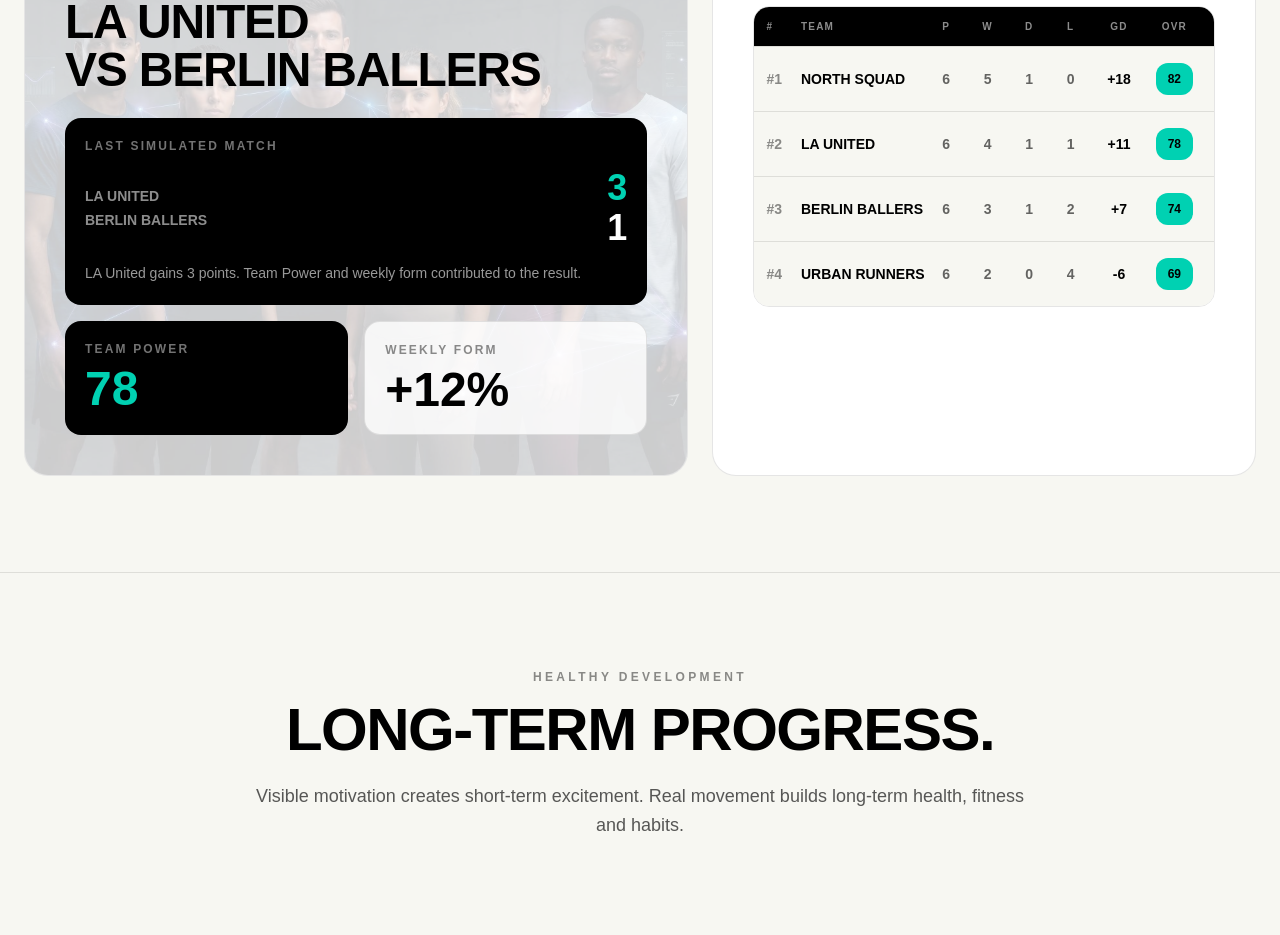
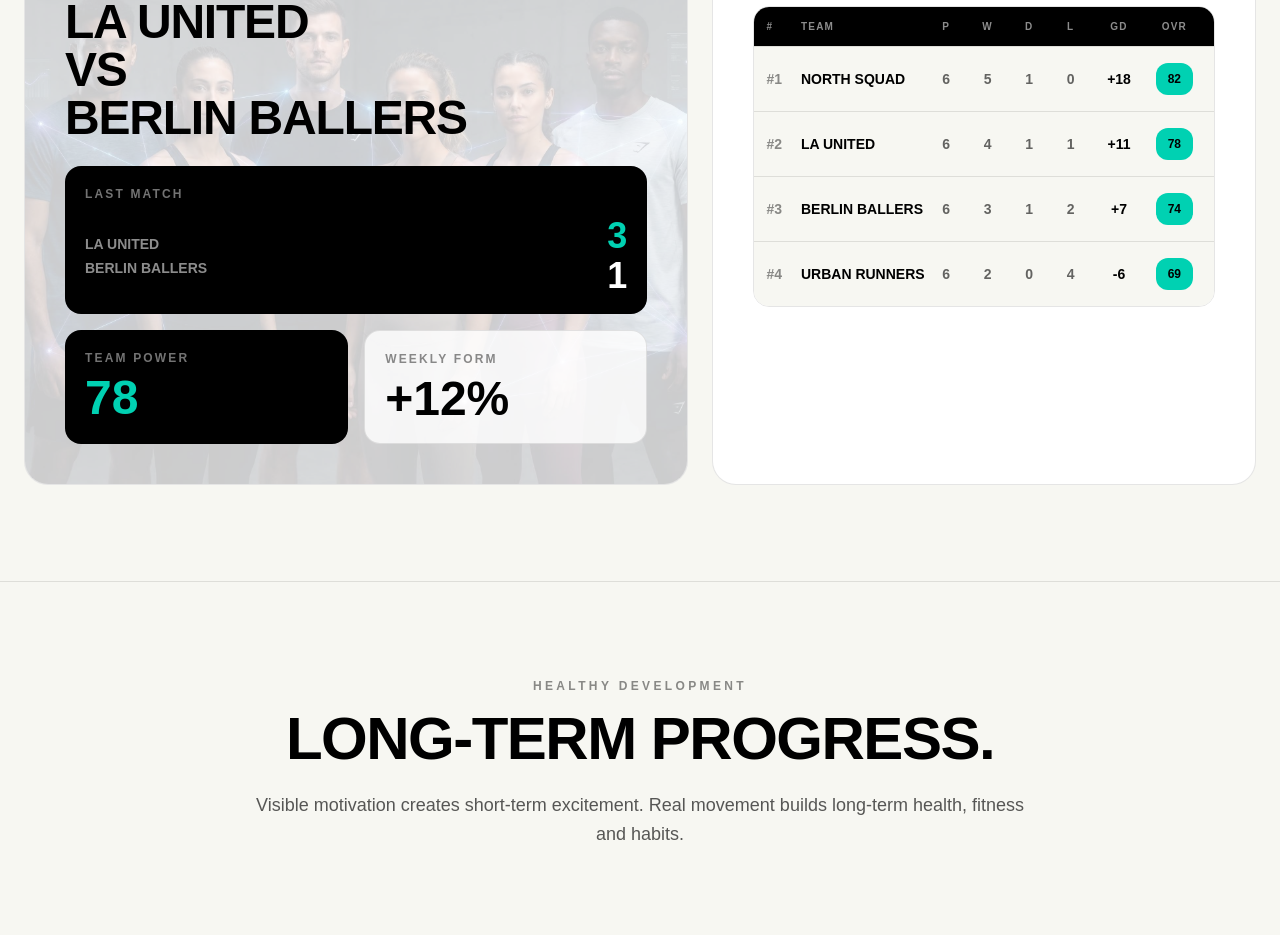
Before and after one commit to PlayableFitness/website, a Next.js app: page / in a window 1280 px wide. Shown: the part 2580-3515 px from the top of the page. Built offline with nearby package versions, Linux system fonts and the light colour scheme.

Commit message:
Update page.tsx

```diff
--- a/app/page.tsx
+++ b/app/page.tsx
@@ -207,11 +207,13 @@ function MatchdaySection() {
             <h3 className="mt-4 text-4xl font-black uppercase leading-none tracking-tight text-black md:text-5xl">
               LA United
               <br />
-              vs Berlin Ballers
+              vs
+              <br />
+              Berlin Ballers
             </h3>
             <div className="mt-6 rounded-2xl bg-black p-5 text-white">
   <p className="text-xs font-black uppercase tracking-[0.18em] text-white/45">
-    Last Simulated Match
+    Last match
   </p>
 
   <div className="mt-4 flex items-center justify-between gap-4">
@@ -234,9 +236,6 @@ function MatchdaySection() {
     </div>
   </div>
 
-  <p className="mt-4 text-sm leading-relaxed text-white/60">
-    LA United gains 3 points. Team Power and weekly form contributed to the result.
-  </p>
 </div>
 
 <div className="mt-4 grid gap-4 sm:grid-cols-2">
```
